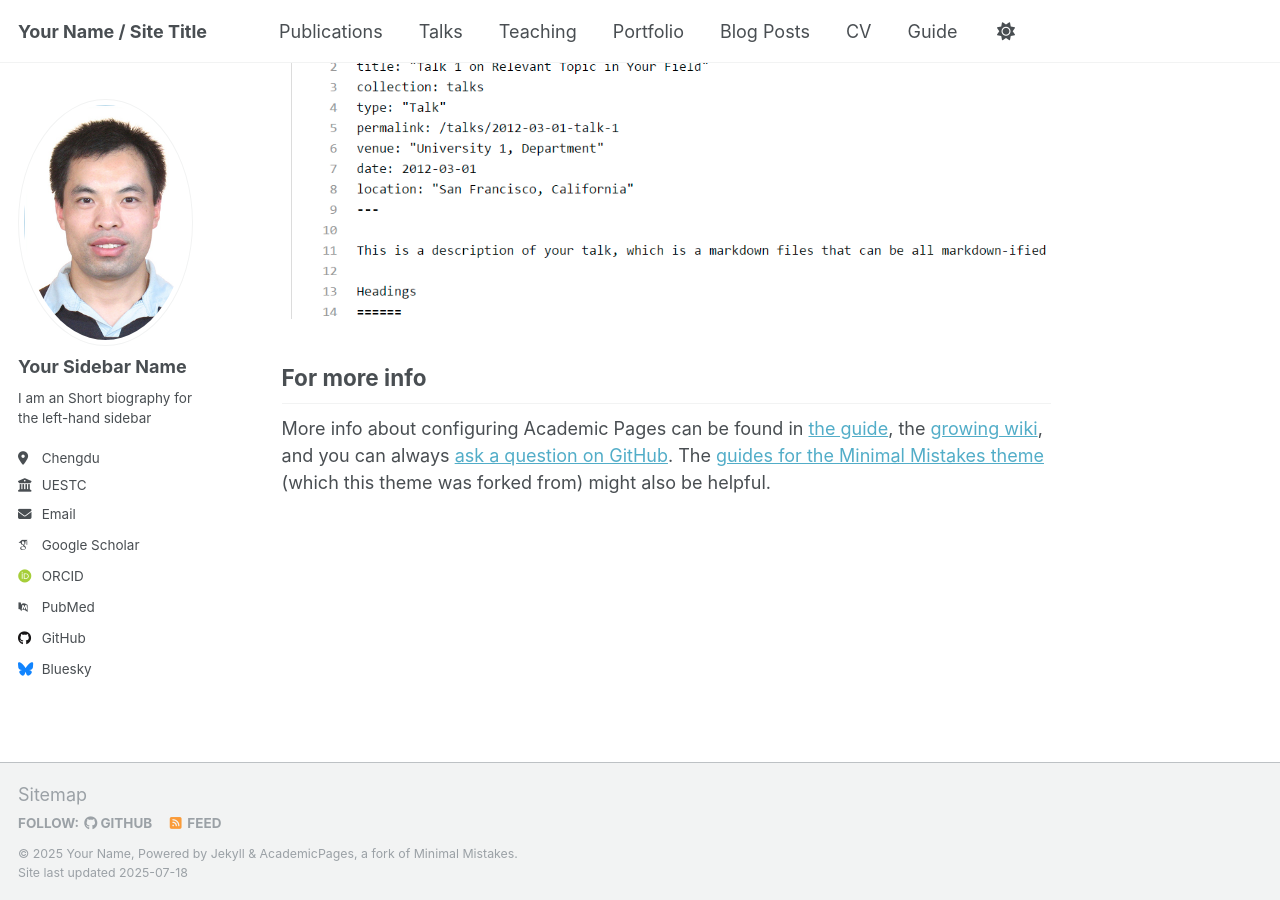
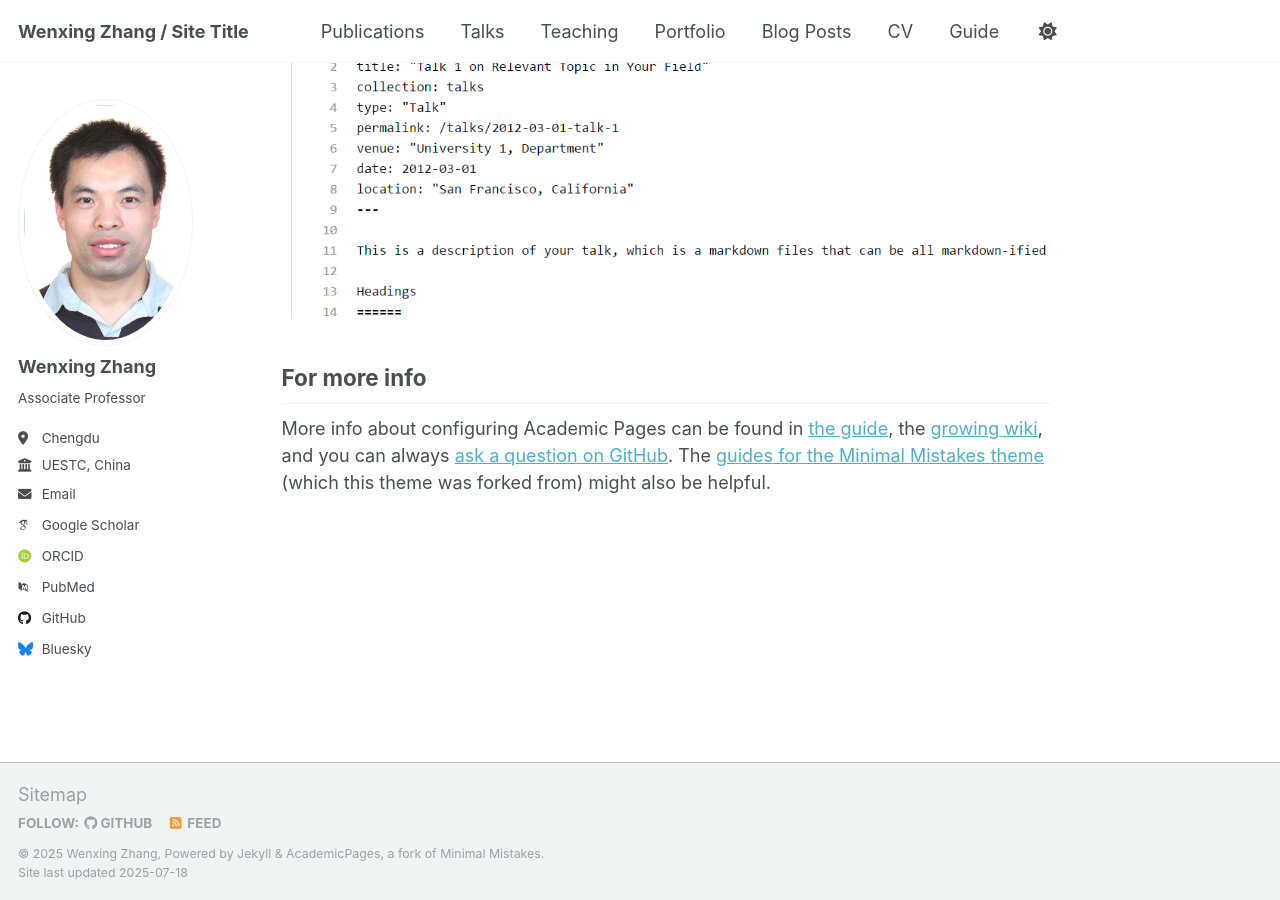
Before and after one commit to WenxingZhang/WenxingZhang.github.io, a Jekyll site: the page built from _pages/about.md, in a window 1280 px wide and 900 px high, scrolled down 2880 px. Built offline with Jekyll 4.4.1, drawn with Linux system fonts in a browser that asks for light colours; some web fonts are replaced; a script that is not in the unit is left out.

Commit message:
Update _config.yml

```diff
--- a/_config.yml
+++ b/_config.yml
@@ -9,9 +9,9 @@
 # Basic Site Settings
 locale                   : "en-US"
 site_theme               : "default"
-title                    : "Your Name / Site Title"
+title                    : "Wenxing Zhang / Site Title"
 title_separator          : "-"
-name                     : &name "Your Name"
+name                     : &name "Wenxing Zhang"
 description              : &description "personal description"
 url                      : https://academicpages.github.io # the base hostname & protocol for your site e.g. "https://[your GitHub username].github.io" or if you already have some other page hosted on Github then use "https://[your GitHub username].github.io/[Your Repo Name]"
 baseurl                  : "" # the subpath of your site, e.g. "/blog"
@@ -23,13 +23,13 @@ repository               : "academicpages/academicpages.github.io"
 author:
   # Biographic information
   avatar           : "profile.png"
-  name             : "Your Sidebar Name"
+  name             : "Wenxing Zhang"
   pronouns         : # example: "she/her"
-  bio              : "I am an Short biography for the left-hand sidebar"
+  bio              : "Associate Professor"
   location         : "Chengdu"
-  employer         : "UESTC"
+  employer         : "UESTC, China"
   uri              : # URL
-  email            : "none@example.org"
+  email            : "zhangwx@uestc.edu.cn"
 
   # Academic websites
   academia         : # URL
```
